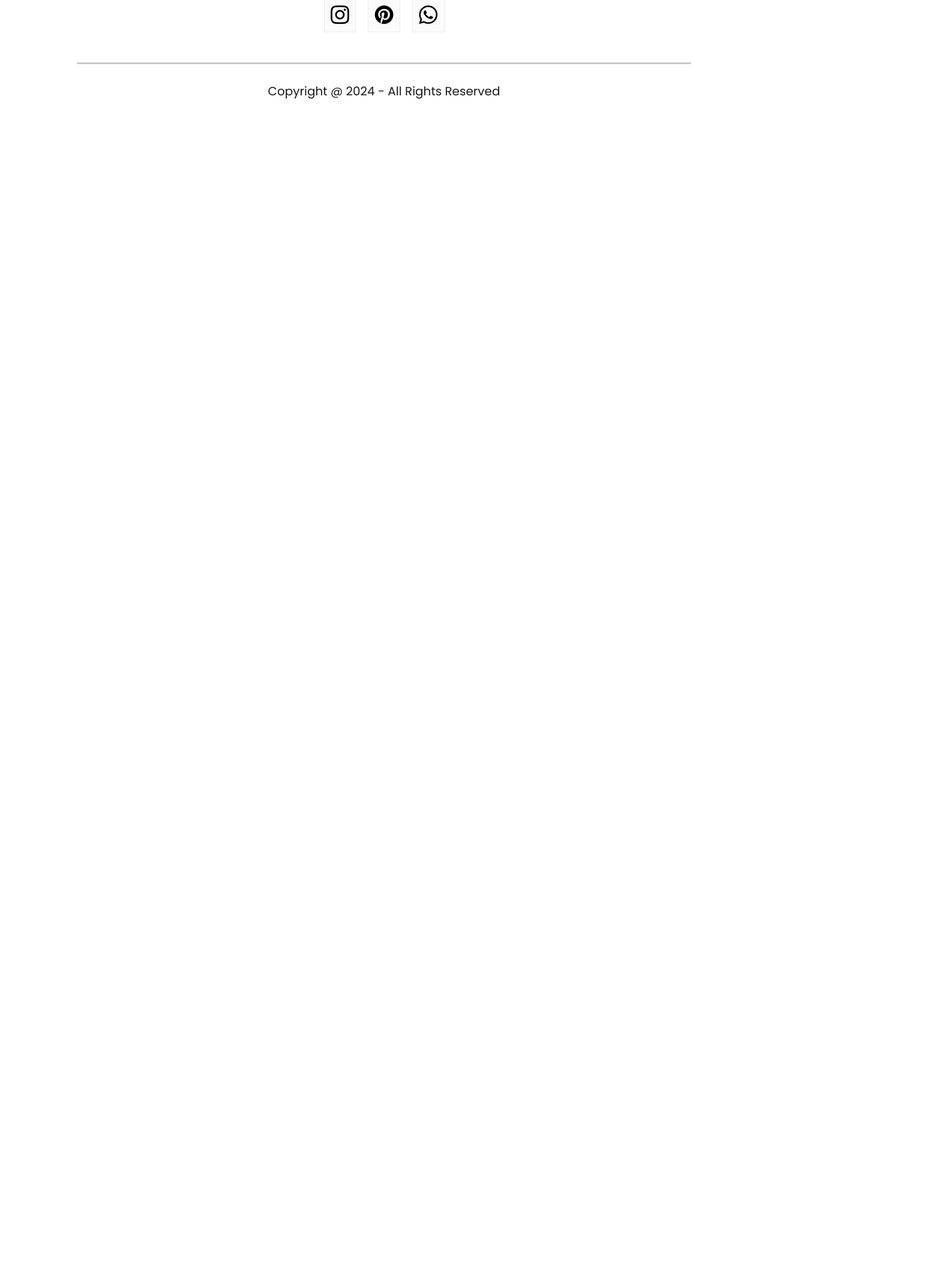
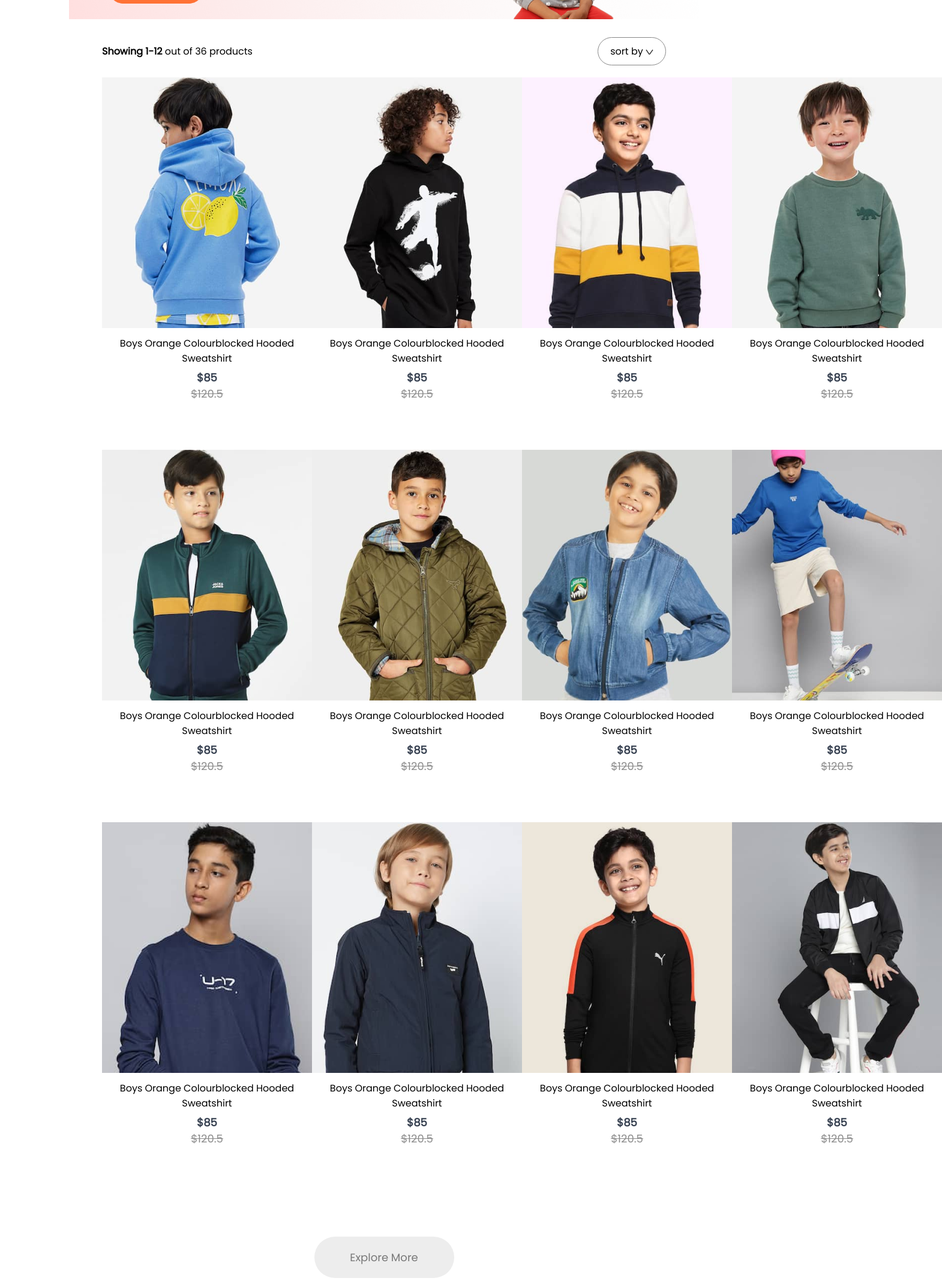
Before and after one commit to ShuaibShaban/Ecommerce, a React (Create React App) app: page /kids in a window 1280 px wide. Shown: the part 320-2466 px from the top of the page at 60% size, 1570 px wide, since content can reach past the window. Before the commit the page ends 800 px from the top, so only its background shows below. Built offline with nearby package versions, Linux system fonts and the light colour scheme.

Commit message:
men, women and kids components complete

```diff
--- a/src/App.js
+++ b/src/App.js
@@ -7,6 +7,9 @@
 import Cart from './pages/Cart';
 import LoginSignup from './pages/LoginSignup';
 import Footer from './components/Footer/Footer';
+import men_banner from './components/Assets/banner_mens.png'
+import women_banner from './components/Assets/banner_women.png'
+import kid_banner from './components/Assets/banner_kids.png'
 
 
 function App() {
@@ -16,9 +19,10 @@
         <Navbar />
         <Routes>
           <Route path ='/' element={<Shop/>}/>
-          <Route path ='/mens' element={<ShopCategory category="men"/>}/>
-          <Route path ='/womens' element={<ShopCategory category="women"/>}/>
-          <Route path ='/kids' element={<ShopCategory category="kid"/>}/>
+          <Route path ='/mens' element={<ShopCategory banner={men_banner} category="men"/>}/>
+          <Route path ='/womens' element={<ShopCategory banner={women_banner}category="women"/>}/>
+          <Route path ='/kids' element={<ShopCategory banner={kid_banner}
+          category="kid"/>}/>
           <Route path = "/product" element={<Product/>}></Route>
           <Route path=':productId' element={<Product />}></Route>
           <Route path='/cart' element={<Cart />}></Route>
--- /dev/null
+++ b/src/context/ShopContext.jsx
@@ -0,0 +1,18 @@
+import React, { createContext } from "react";
+import "./ShopContext.css";
+import all_product from "../components/Assets/all_product";
+
+
+export const ShopContext = createContext(null);
+
+const ShopContextProvider = (props) => {
+  const contextValue = { all_product };
+
+  return (
+    <ShopContext.Provider value={contextValue}>
+      {props.children}{" "}
+    </ShopContext.Provider>
+  );
+};
+
+export default ShopContextProvider;
--- a/src/index.js
+++ b/src/index.js
@@ -3,12 +3,14 @@
 import './index.css';
 import App from './App';
 import reportWebVitals from './reportWebVitals';
+import ShopContextProvider from './context/ShopContext';
 
 const root = ReactDOM.createRoot(document.getElementById('root'));
 root.render(
-  <React.StrictMode>
+    <ShopContextProvider>
     <App />
-  </React.StrictMode>
+    </ShopContextProvider>
+
 );
 
 // If you want to start measuring performance in your app, pass a function
--- /dev/null
+++ b/src/pages/CSS/ShopCategory.css
@@ -0,0 +1,42 @@
+.shopcategory-banner {
+    display: block;
+    margin: 30px auto;
+    width: 82% ;
+}
+
+.shopcategory-indexSort {
+    display: flex;
+    margin: 0px 170px;
+    justify-content: space-between;
+    align-items: center;
+}
+.shopcategory-sort {
+    padding: 10px 20px;
+    border-radius: 40px;
+    border: 1px solid #888;
+}
+
+.shopcategory-indexSort p span {
+    font-weight: 600 ;
+}
+
+.shopcategory-products {
+    margin: 20px 170px;
+    display: grid;
+    grid-template-columns: 1fr 1fr 1fr 1fr;
+    row-gap: 80px;
+}
+
+.shopcategory-loadmore {
+    display: flex;
+    justify-content: center;
+    align-items: center;
+    margin: 150px auto;
+    width: 233px;
+    height: 69px;
+    border-radius: 75px;
+    background: #ededed;
+    color: #787878;
+    font-size: 18px;
+    font-weight: 500;
+}
--- a/src/pages/ShopCategory.js
+++ b/src/pages/ShopCategory.js
@@ -1,11 +1,46 @@
-import React from 'react'
+import React, { useContext } from "react";
+import "./CSS/ShopCategory.css";
+import { ShopContext } from "../context/ShopContext";
+import dropdown_icon from "../components/Assets/dropdown_icon.png";
+import Item from "../components/Item/Item";
 
-const ShopCategory = () => {
+const ShopCategory = (props) => {
+  const { all_product } = useContext(ShopContext);
+
   return (
-    <div>
+    <div className="shop-category">
+      <img className = 'shopcategory-banner' src={props.banner} alt="" />
+      <div className="shopcategory-indexSort">
+        <p>
+          <span>Showing 1-12</span> out of 36 products
+        </p>
+        <div className="shopcategory-sort">
+          sort by <img src={dropdown_icon} alt="" />
+        </div>
+      </div>
+      <div className="shopcategory-products">
+        {all_product.map((item, i) => {
+          if (props.category === item.category) {
+            return (
+              <Item
+                key={i}
+                id={item.id}
+                name={item.name}
+                image={item.image}
+                new_price={item.new_price}
+                old_price={item.old_price}
+              />
+            );
+          } else {
+            return null;
+          }
+        })}
+      </div>
+      <div className="shopcategory-loadmore">
+        Explore More
+      </div>
+    </div>
+  );
+};
 
-    </div>
-  )
-}
-
-export default ShopCategory
+export default ShopCategory;
```
Also changed, not shown: src/context/ShopContext.css (added).
